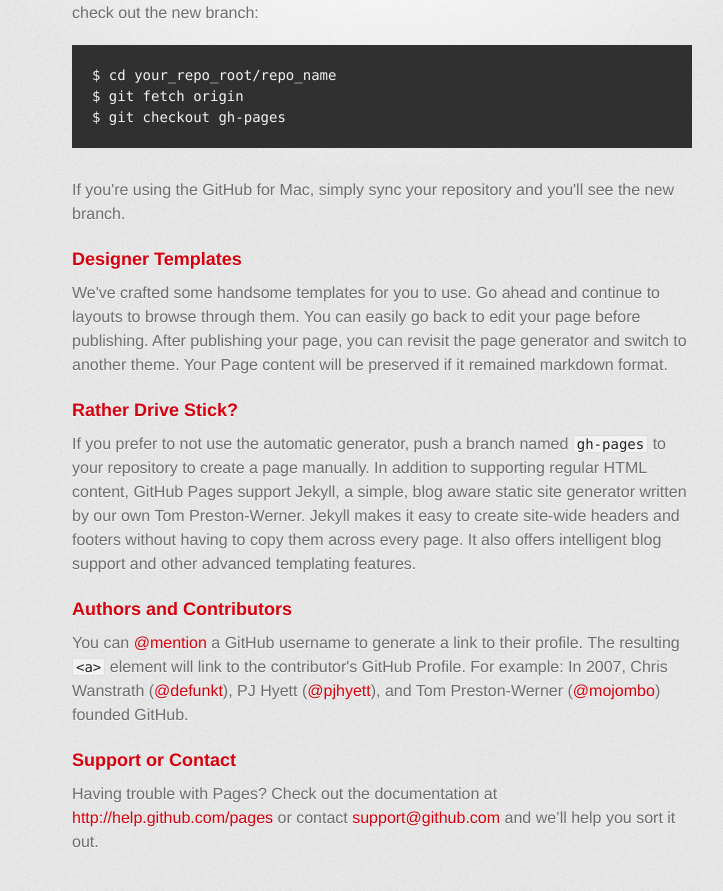
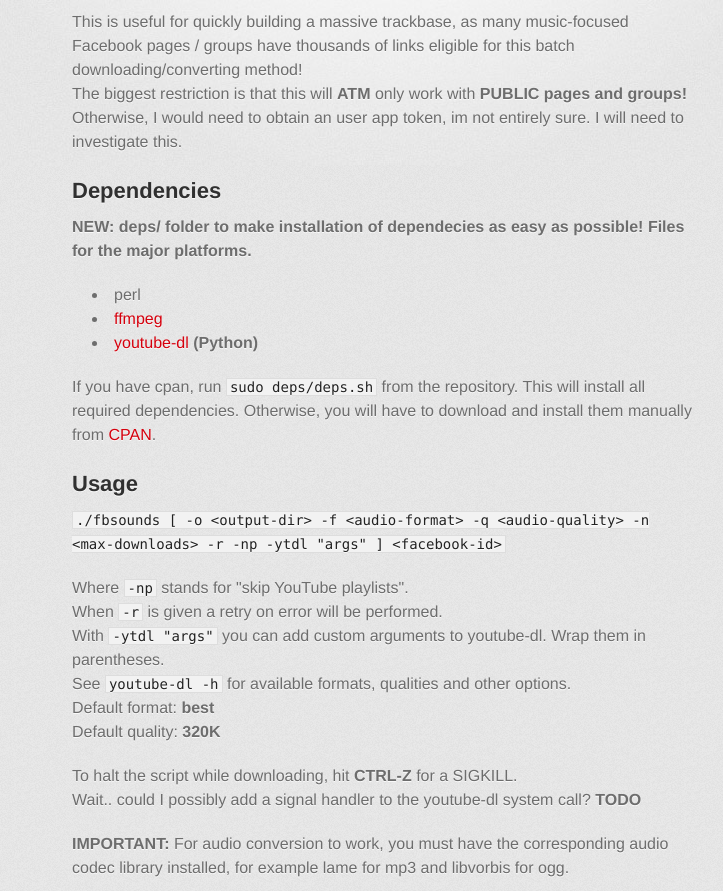
Before and after one commit to lhoenig/fbsounds, a plain HTML site: page index.html in a window 1280 px wide. Shown: the part 408-1299 px from the top of the page, without its empty margins (258-981 px from the left). Drawn offline with Linux system fonts and the light colour scheme; a web font is replaced by a local one.

```diff
--- a/index.html
+++ b/index.html
@@ -31,37 +31,52 @@
         <hr>
 
         <section id="main_content">
-          <h3>
-<a name="welcome-to-github-pages" class="anchor" href="#welcome-to-github-pages"><span class="octicon octicon-link"></span></a>Welcome to GitHub Pages.</h3>
+          <h1>
+<a name="fbsounds" class="anchor" href="#fbsounds"><span class="octicon octicon-link"></span></a>fbsounds</h1>
 
-<p>This automatic page generator is the easiest way to create beautiful pages for all of your projects. Author your page content here using GitHub Flavored Markdown, select a template crafted by a designer, and publish. After your page is generated, you can check out the new branch:</p>
+<p>A perl script to download <strong>YouTube, Soundcloud</strong> (as of now) videos from a Facebook page or group and extract the audio! </p>
 
-<pre><code>$ cd your_repo_root/repo_name
-$ git fetch origin
-$ git checkout gh-pages
-</code></pre>
+<p>This is useful for quickly building a massive trackbase, as many music-focused Facebook pages / groups have thousands of links eligible for this batch downloading/converting method!<br>
+The biggest restriction is that this will <strong>ATM</strong> only work with <strong>PUBLIC pages and groups!</strong><br>
+Otherwise, I would need to obtain an user app token, im not entirely sure. I will need to investigate this.</p>
 
-<p>If you're using the GitHub for Mac, simply sync your repository and you'll see the new branch.</p>
+<h2>
+<a name="dependencies" class="anchor" href="#dependencies"><span class="octicon octicon-link"></span></a>Dependencies</h2>
 
-<h3>
-<a name="designer-templates" class="anchor" href="#designer-templates"><span class="octicon octicon-link"></span></a>Designer Templates</h3>
+<p><strong>NEW: deps/ folder to make installation of dependecies as easy as possible! Files for the major platforms.</strong></p>
 
-<p>We've crafted some handsome templates for you to use. Go ahead and continue to layouts to browse through them. You can easily go back to edit your page before publishing. After publishing your page, you can revisit the page generator and switch to another theme. Your Page content will be preserved if it remained markdown format.</p>
+<ul>
+<li>perl<br>
+</li>
+<li>
+<a href="https://github.com/FFmpeg/FFmpeg">ffmpeg</a><br>
+</li>
+<li>
+<a href="https://github.com/rg3/youtube-dl">youtube-dl</a> <strong>(Python)</strong><br>
+</li>
+</ul><p>If you have cpan, run <code>sudo deps/deps.sh</code> from the repository. This will install all required dependencies.   Otherwise, you will have to download and install them manually from <a href="https://www.cpan.org">CPAN</a>.</p>
 
-<h3>
-<a name="rather-drive-stick" class="anchor" href="#rather-drive-stick"><span class="octicon octicon-link"></span></a>Rather Drive Stick?</h3>
+<h2>
+<a name="usage" class="anchor" href="#usage"><span class="octicon octicon-link"></span></a>Usage</h2>
 
-<p>If you prefer to not use the automatic generator, push a branch named <code>gh-pages</code> to your repository to create a page manually. In addition to supporting regular HTML content, GitHub Pages support Jekyll, a simple, blog aware static site generator written by our own Tom Preston-Werner. Jekyll makes it easy to create site-wide headers and footers without having to copy them across every page. It also offers intelligent blog support and other advanced templating features.</p>
+<p><code>./fbsounds [ -o &lt;output-dir&gt;  -f &lt;audio-format&gt;  -q &lt;audio-quality&gt; -n &lt;max-downloads&gt; -r -np -ytdl "args" ] &lt;facebook-id&gt;</code>  </p>
 
-<h3>
-<a name="authors-and-contributors" class="anchor" href="#authors-and-contributors"><span class="octicon octicon-link"></span></a>Authors and Contributors</h3>
+<p>Where <code>-np</code> stands for "skip YouTube playlists".<br>
+When <code>-r</code> is given a retry on error will be performed.<br>
+With <code>-ytdl "args"</code> you can add custom arguments to youtube-dl. Wrap them in parentheses.<br>
+See <code>youtube-dl -h</code> for available formats, qualities and other options.<br>
+Default format:  <strong>best</strong><br>
+Default quality: <strong>320K</strong>  </p>
 
-<p>You can <a href="https://github.com/blog/821" class="user-mention">@mention</a> a GitHub username to generate a link to their profile. The resulting <code>&lt;a&gt;</code> element will link to the contributor's GitHub Profile. For example: In 2007, Chris Wanstrath (<a href="https://github.com/defunkt" class="user-mention">@defunkt</a>), PJ Hyett (<a href="https://github.com/pjhyett" class="user-mention">@pjhyett</a>), and Tom Preston-Werner (<a href="https://github.com/mojombo" class="user-mention">@mojombo</a>) founded GitHub.</p>
+<p>To halt the script while downloading, hit <strong>CTRL-Z</strong> for a SIGKILL.<br>
+Wait.. could I possibly add a signal handler to the youtube-dl system call? <strong>TODO</strong></p>
 
-<h3>
-<a name="support-or-contact" class="anchor" href="#support-or-contact"><span class="octicon octicon-link"></span></a>Support or Contact</h3>
+<p><strong>IMPORTANT:</strong> For audio conversion to work, you must have the corresponding audio codec library installed, for example lame for mp3 and libvorbis for ogg.  </p>
 
-<p>Having trouble with Pages? Check out the documentation at <a href="http://help.github.com/pages">http://help.github.com/pages</a> or contact <a href="mailto:support@github.com">support@github.com</a> and we’ll help you sort it out.</p>
+<h2>
+<a name="contribution" class="anchor" href="#contribution"><span class="octicon octicon-link"></span></a>Contribution</h2>
+
+<p>To get your local copy with <strong>all the submodules</strong>:<br><code>git clone --recursive https://github.com/rub1k/fbsounds.git</code>  </p>
         </section>
 
         <footer>
```
Also changed, not shown: params.json (+1 -1 lines).
